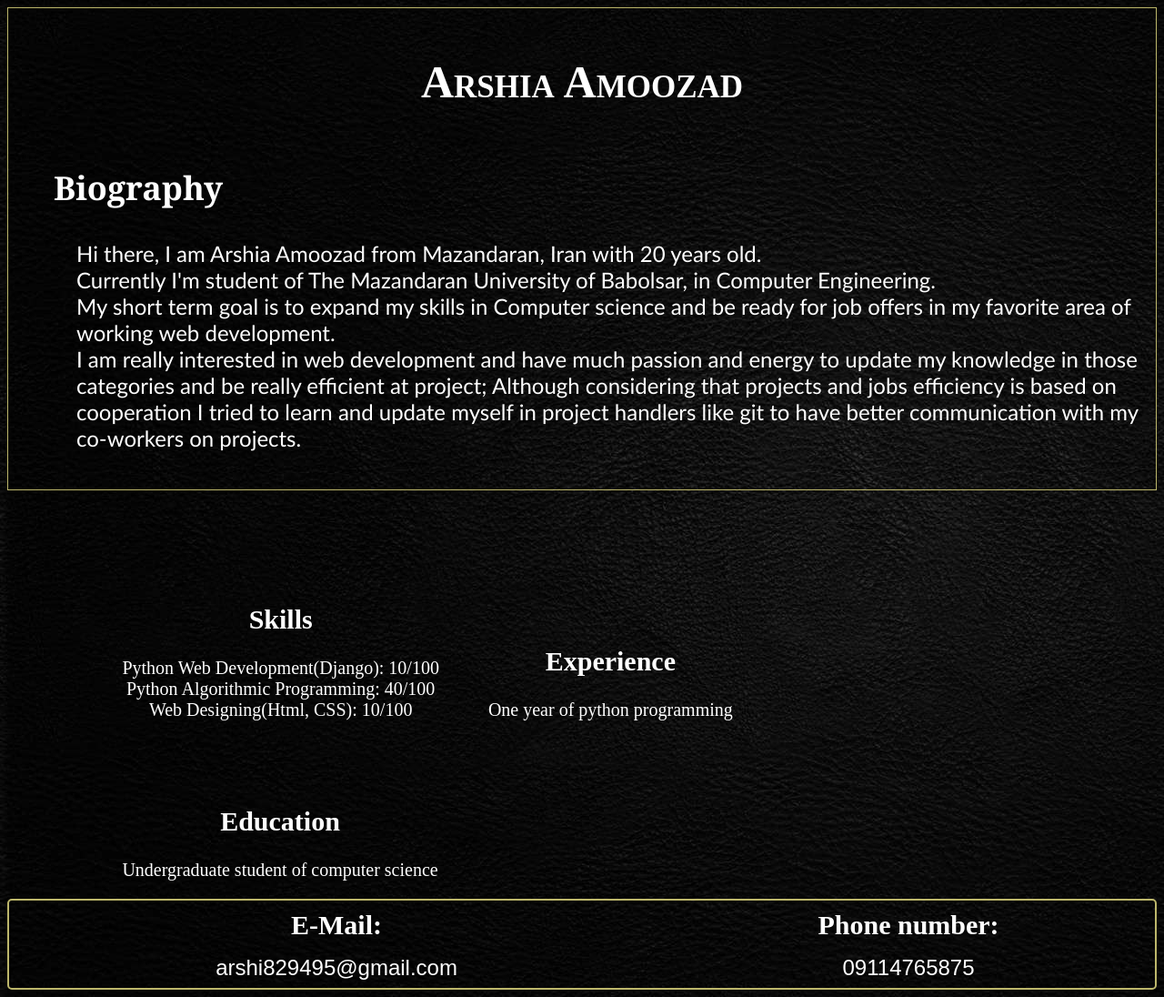
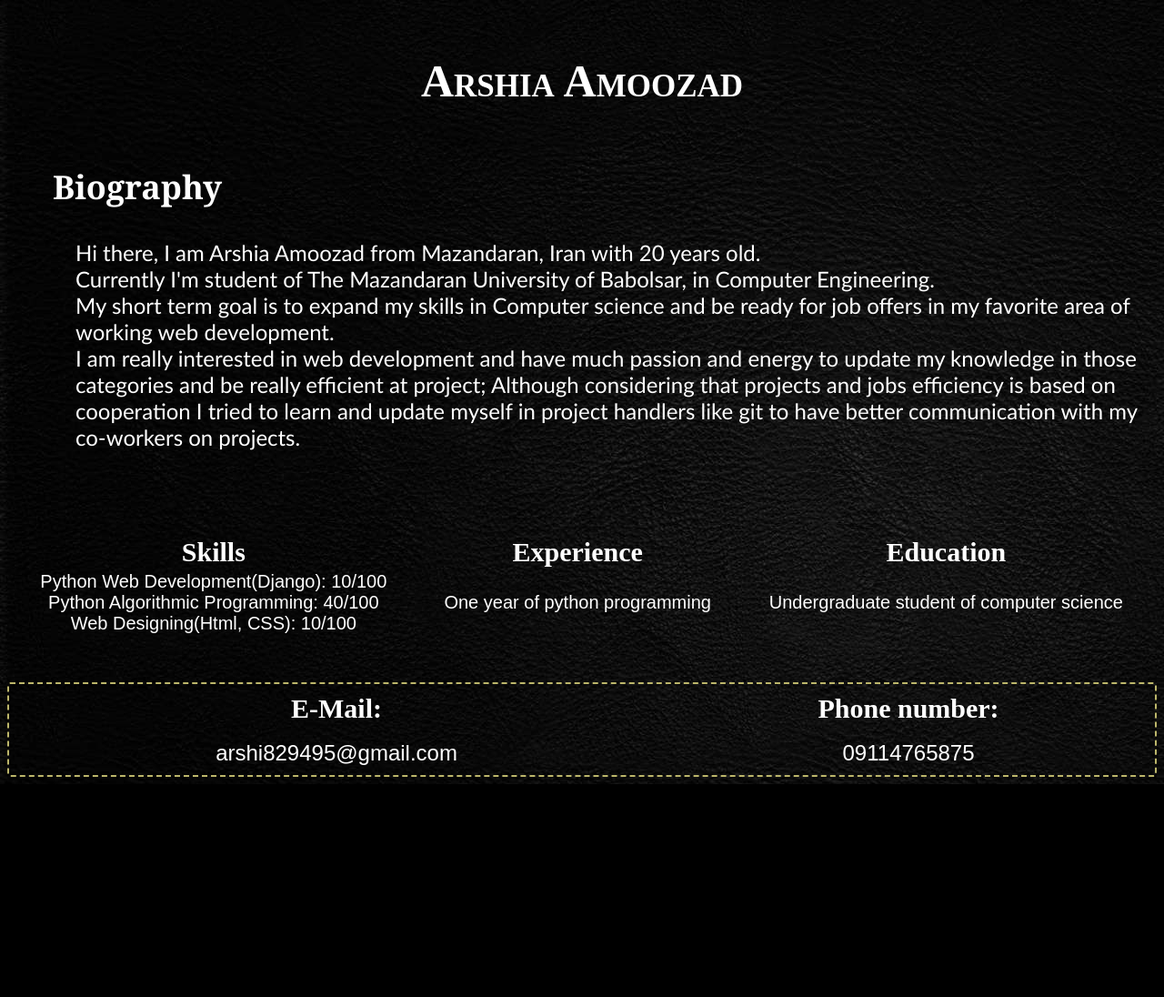
Before and after one commit to arshi8294/4th-Tasks, a Django app: template MyCV/cv/templates/homepage.html in a window 1280 px wide. Shown: the whole page at 91% size. After the commit the page ends 862 px from the top, so only its background shows below. Run offline with Django 5.2, Linux system fonts and the light colour scheme; the template is opened without the code that fills it: values that come from a table or form of the project are taken from there, others are empty; data comes from the database, SQL or seed files in the repository; parts of the project's set-up code (start-up, migrations or seed data) failed here and were passed over.

Commit message:
update-template

```diff
--- a/MyCV/cv/static/homepage.css
+++ b/MyCV/cv/static/homepage.css
@@ -1,7 +1,7 @@
 *{color: white}
 body{background-image: url("WrbocU4-black-wallpaper-1080p.jpg");}
 .Title{
-    border: 1px solid darkkhaki;
+    /*border: 1px solid darkkhaki;*/
     white-space: pre-line;
 }
 .Title h1{
@@ -23,67 +23,34 @@ body{background-image: url("WrbocU4-black-wallpaper-1080p.jpg");}
     padding-left: 75px;
 }
 
-.skills {
-    padding-top: 100px;
-    padding-left: 10%;
-
-    width: fit-content;
-    text-align: center;
-    position: relative;
-    display: inline-block;
-}
-.skills h2{
-    text-align: center;
-    font-size: 30px;
-}
-.skills p{
-    font-size: 20px;
-}
-
-.experience {
-    padding-top: 50px;
-    padding-left: 50px;
-
-    width: fit-content;
-    text-align: center;
-    position: relative;
-    display: inline-block;
-}
-.experience h2{
-    text-align: center;
-    font-size: 30px;
-}
-.experience p{
-    font-size: 20px;
-}
-
-.education {
-    padding-top: 50px;
-    padding-left: 10%;
-    width: fit-content;
-    text-align: center;
-    position: relative;
-    display: inline-block;
-}
-.education h2{
-    text-align: center;
-    font-size: 30px;
-}
-.education p{
-    font-size: 20px;
-}
 
 table{
     text-align: center;
-    border: darkkhaki solid 2px;
+    /*border: darkkhaki solid 2px;*/
     border-radius: 5px;
     width: 100%;
     height: 100px;
 }
-tr:nth-child(1){
+.third-section tr:nth-child(1){
     font-size: 30px;
 }
-tr:nth-child(2){
+.third-section tr:nth-child(2){
     font-family: Papyrus, fantasy;
     font-size: 24px;
 }
+
+.second-section tr:nth-child(1){
+    font-size: 30px;
+}
+.second-section tr:nth-child(2){
+    font-family: Arial, sans-serif;
+    font-size: 20px;
+}
+.third-section{
+    border: darkkhaki dashed 2px;
+    border-radius: 3px;
+}
+.second-section{
+    padding-bottom: 50px;
+    padding-top: 50px;
+}
--- a/MyCV/cv/templates/homepage.html
+++ b/MyCV/cv/templates/homepage.html
@@ -17,22 +17,22 @@
             <p>{{ i.summary }}</p>
         </div>
 
-        <div class="skills">
-            <h2>Skills</h2>
-            <p>{{ i.skills|linebreaksbr }}</p>
+        <div>
+            <table class="second-section">
+                <tr>
+                    <th>Skills</th>
+                    <th>Experience</th>
+                    <th>Education</th>
+                </tr>
+                <tr>
+                    <td>{{ i.skills | linebreaksbr }}</td>
+                    <td>{{ i.experience }}</td>
+                    <td>{{ i.education }}</td>
+                </tr>
+            </table>
         </div>
 
-        <div class="experience">
-            <h2>Experience</h2>
-            <p>{{ i.experience }}</p>
-        </div>
-
-        <div class="education">
-            <h2>Education</h2>
-            <p>{{ i.education }}</p>
-        </div>
-
-        <div class="contact">
+        <div class="third-section">
             <table>
                 <tr>
                     <th>E-Mail:</th>
```
